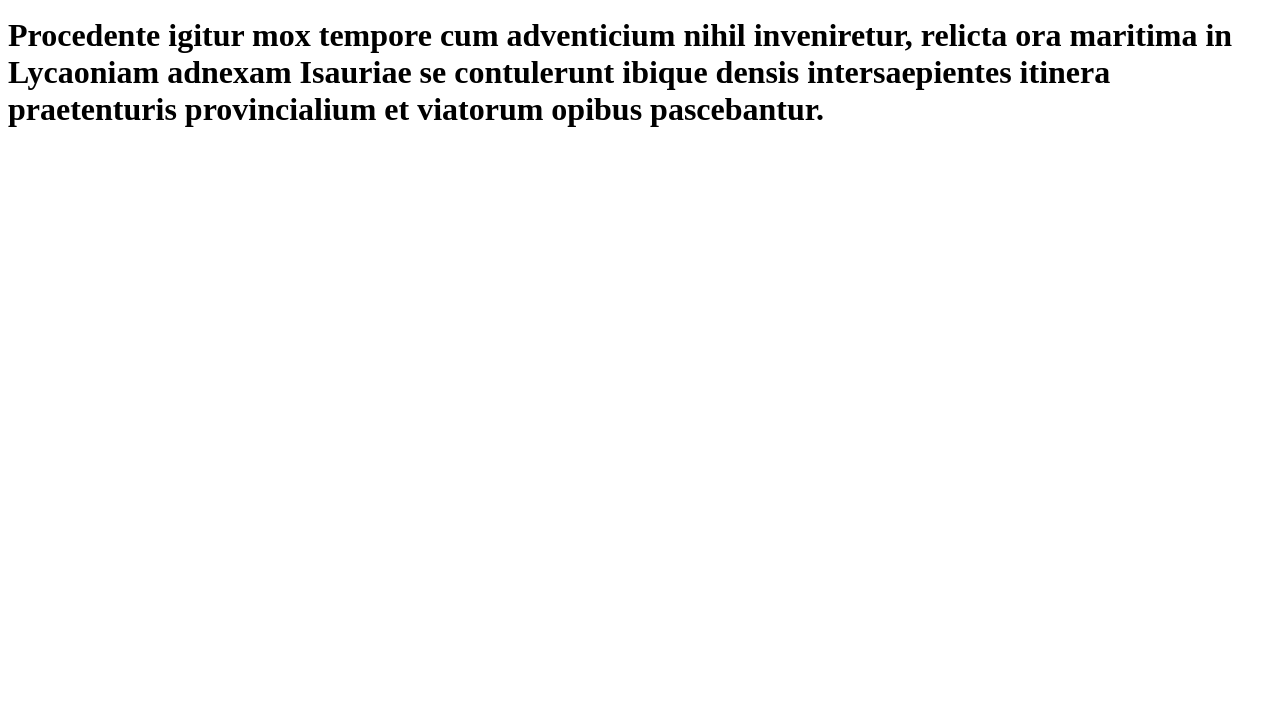
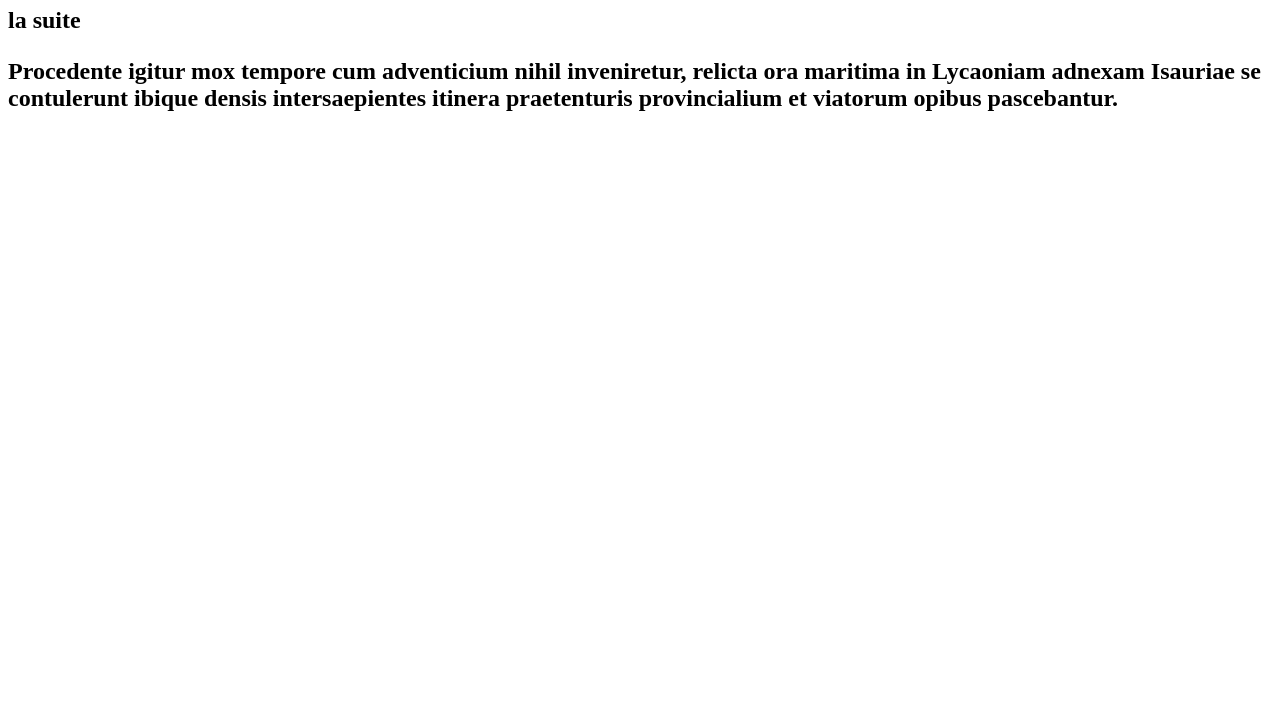
Before and after one commit to pierreyv1/coco2, a plain HTML site: page index.html in a window 1280 px wide. Shown: the part 73-800 px from the top of the page. Drawn offline with Linux system fonts and the light colour scheme.

Commit message:
ajout d'un h2

```diff
--- a/index.html
+++ b/index.html
@@ -4,8 +4,8 @@
 <title>Projet Coco</title>
 <h1 >ma presentation<h1>
 </head>
-
 <body>
+<h2>la suite<h2>
 
 <p>Procedente igitur mox tempore cum adventicium nihil inveniretur, relicta ora maritima in Lycaoniam adnexam Isauriae se contulerunt ibique densis intersaepientes itinera praetenturis provincialium et viatorum opibus pascebantur.<p>
 
```
